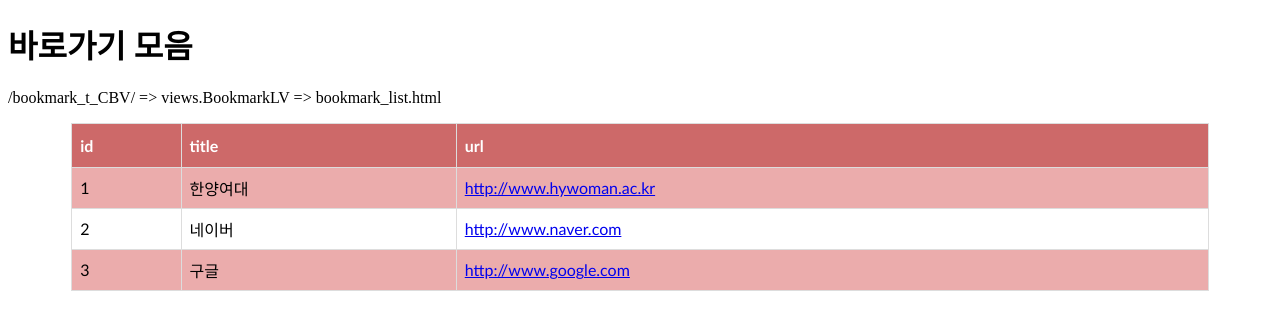
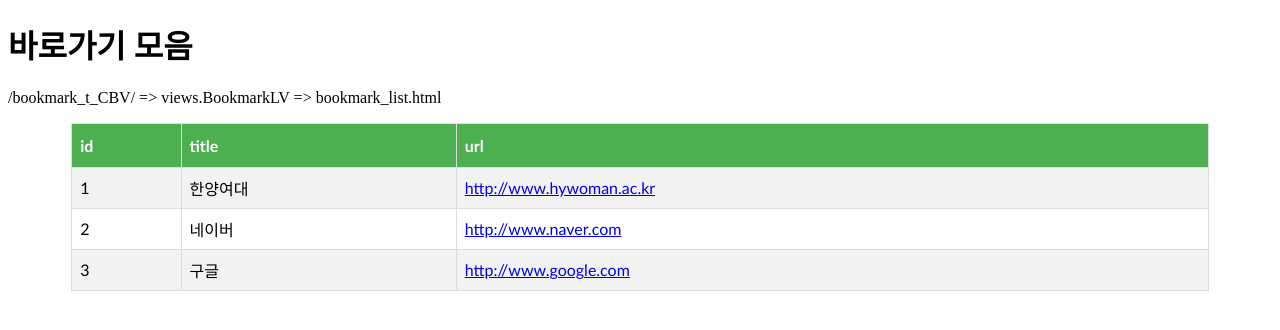
Before and after one commit to leejyjyjy97/bookmark, a Python web app: template bookmark/templates/bookmark/bookmark_list.html in a window 1280 px wide. Shown: the top 330 px of the page. Run offline with Jinja, Linux system fonts and the light colour scheme; the template is opened without the code that fills it, so the values that code supplies are empty.

Commit message:
Changed ...

```diff
--- a/bookmark/templates/bookmark/bookmark_list.html
+++ b/bookmark/templates/bookmark/bookmark_list.html
@@ -1,3 +1,4 @@
+
 <!DOCTYPE html>
 <html lang="ko">
 <head>
@@ -16,15 +17,15 @@
             padding: 8px;
         }
 
-        #tbl tr:nth-child(even){background-color: #EBACAC;}
+        #tbl tr:nth-child(even){background-color: #f2f2f2;}
 
-        #tbl tr:hover {background-color: #FA8282;}
+        #tbl tr:hover {background-color: #ddd;}
 
         #tbl th {
             padding-top: 12px;
             padding-bottom: 12px;
             text-align: left;
-            background-color: #CD6969;
+            background-color: #4CAF50;
             color: white;
         }
     </style>
```
